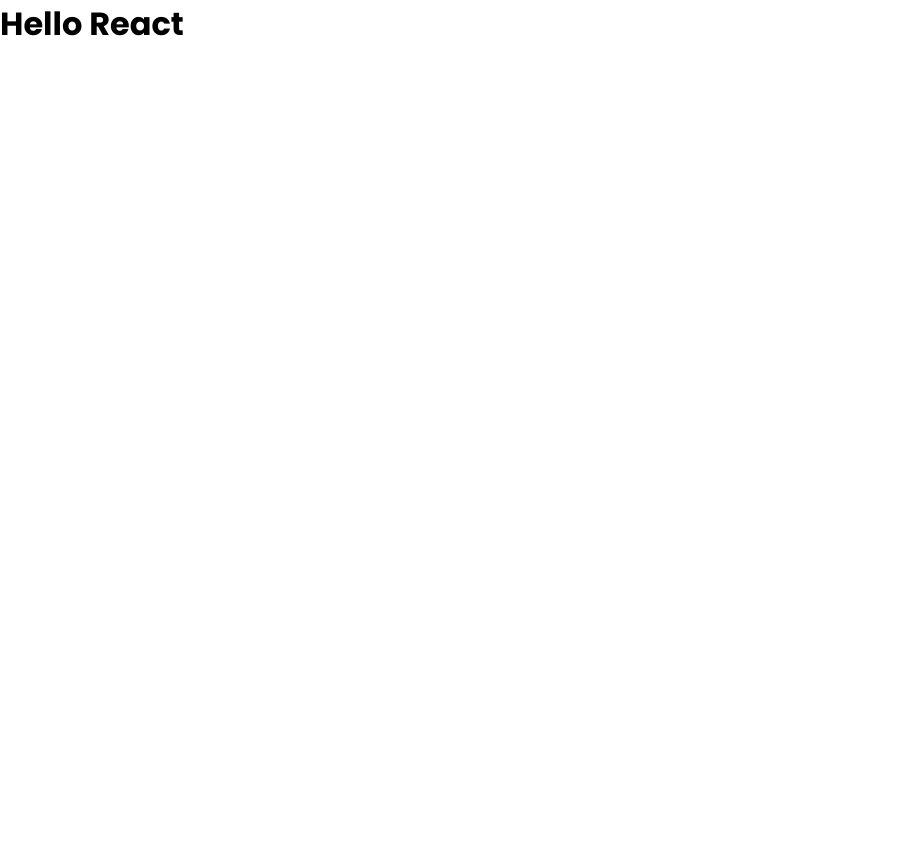
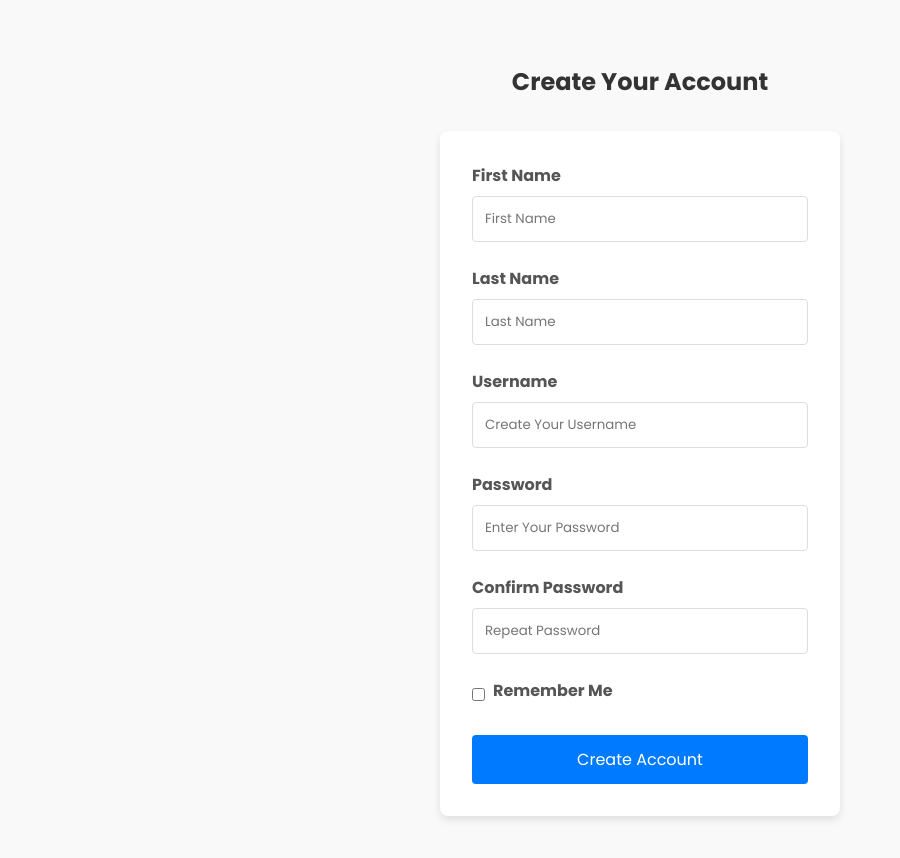
Before and after one commit to VictorMugisha/simple-react-login-application, a React (Vite) app: page / in a window 1280 px wide. Shown: the top 858 px of the page, without its empty margins (0-900 px from the left). Before the commit the page ends 800 px from the top, so only its background shows below. Built offline with nearby package versions, Linux system fonts and the light colour scheme.

Commit message:
Created Signup component UI

```diff
--- a/src/App.css
+++ b/src/App.css
@@ -4,3 +4,80 @@
   box-sizing: border-box;
   font-family: "Poppins", sans-serif;
 }
+
+section {
+  display: flex;
+  flex-direction: column;
+  align-items: center;
+  padding: 2rem;
+  background-color: #f9f9f9;
+  min-height: 100vh;
+}
+
+.header {
+  margin-bottom: 2rem;
+}
+
+.header h2 {
+  font-size: 1.5rem;
+  color: #333;
+}
+
+.form-container {
+  background-color: #fff;
+  border-radius: 8px;
+  box-shadow: 0 4px 8px rgba(0, 0, 0, 0.1);
+  padding: 2rem;
+  width: 400px;
+  max-width: 400px;
+}
+
+.input {
+  margin-bottom: 1.5rem;
+}
+
+.flex-center {
+  display: flex;
+  align-items: center;
+}
+
+.input p {
+  margin: 0 0 0.5rem;
+  font-weight: bold;
+  color: #555;
+}
+
+.input input[type="text"],
+.input input[type="password"] {
+  width: 100%;
+  padding: 0.75rem;
+  border: 1px solid #ddd;
+  border-radius: 4px;
+  box-sizing: border-box;
+  outline: none;
+}
+
+.input input[type="checkbox"] {
+  margin-right: 0.5rem;
+}
+
+.input label {
+  font-size: 0.875rem;
+  color: #555;
+}
+
+.signup-btn {
+  width: 100%;
+  padding: 0.75rem;
+  background-color: #007bff;
+  color: #fff;
+  border: none;
+  border-radius: 4px;
+  font-size: 1rem;
+  cursor: pointer;
+  transition: background-color 0.3s ease;
+}
+
+.signup-btn:hover {
+  background-color: #0056b3;
+}
--- a/src/App.jsx
+++ b/src/App.jsx
@@ -1,10 +1,12 @@
 import React from "react"
 import './App.css'
 
+import Signup from "./components/Signup"
+
 export default function App() {
   return (
-    <>
-      <h1>Hello React</h1>
-    </>
+    <section>
+      <Signup />
+    </section>
   )
 }
--- /dev/null
+++ b/src/components/Signup.jsx
@@ -0,0 +1,42 @@
+import React from 'react'
+
+const Signup = () => {
+  return (
+    <section>
+        <div className="header">
+            <h2>Create Your Account</h2>
+        </div>
+        <form className="form-container">
+            <div className="input">
+                <p>First Name</p>
+                <input type="text" placeholder="First Name" name="firstName" />
+            </div>
+            <div className="input">
+                <p>Last Name</p>
+                <input type="text" placeholder="Last Name" name="lastName" />
+            </div>
+            <div className="input">
+                <p>Username</p>
+                <input type="text" placeholder="Create Your Username" name="username" />
+            </div>
+            <div className="input">
+                <p>Password</p>
+                <input type="password" placeholder="Enter Your Password" name="password" />
+            </div>
+            <div className="input">
+                <p>Confirm Password</p>
+                <input type="password" placeholder="Repeat Password" name="repeatPassword" />
+            </div>
+            <div className="input flex-center">
+                <input type="checkbox" name="remeberMe" />
+                <p>Remember Me</p>
+            </div>
+            <div>
+                <button className="signup-btn">Create Account</button>
+            </div>
+        </form>
+    </section>
+  )
+}
+
+export default Signup
```
Also changed, not shown: src/components/Dashboard.jsx (added, +9 -0 lines), src/components/Signin.jsx (added, +9 -0 lines).
